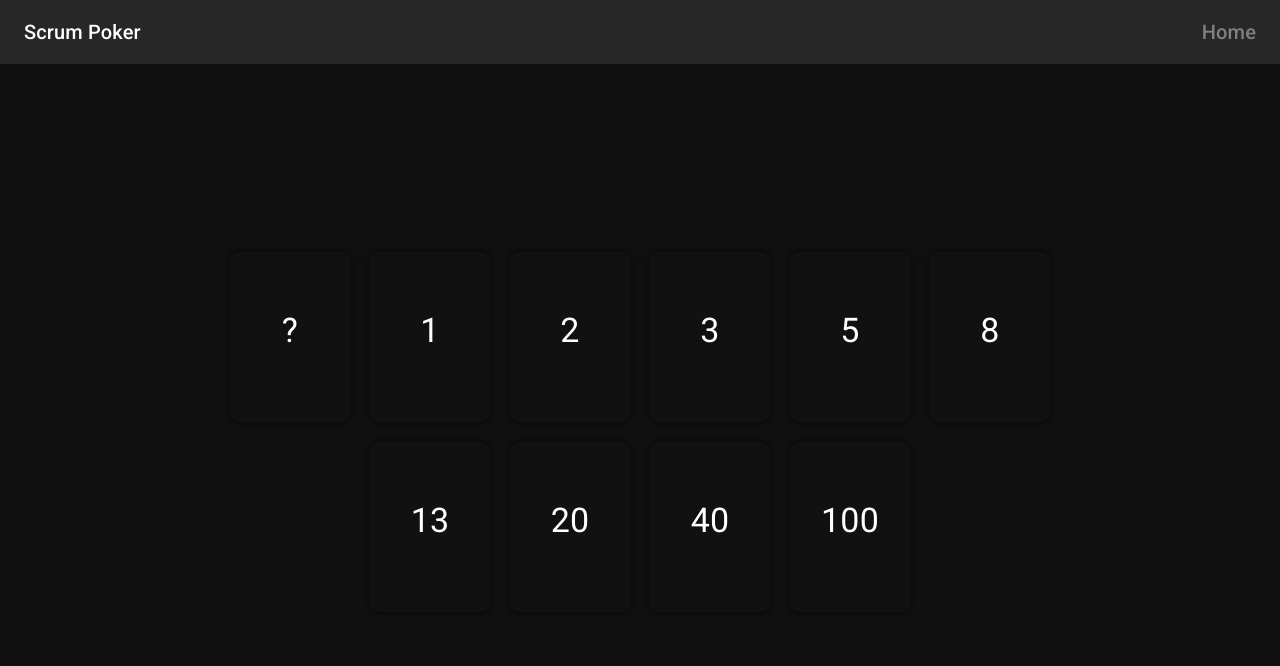
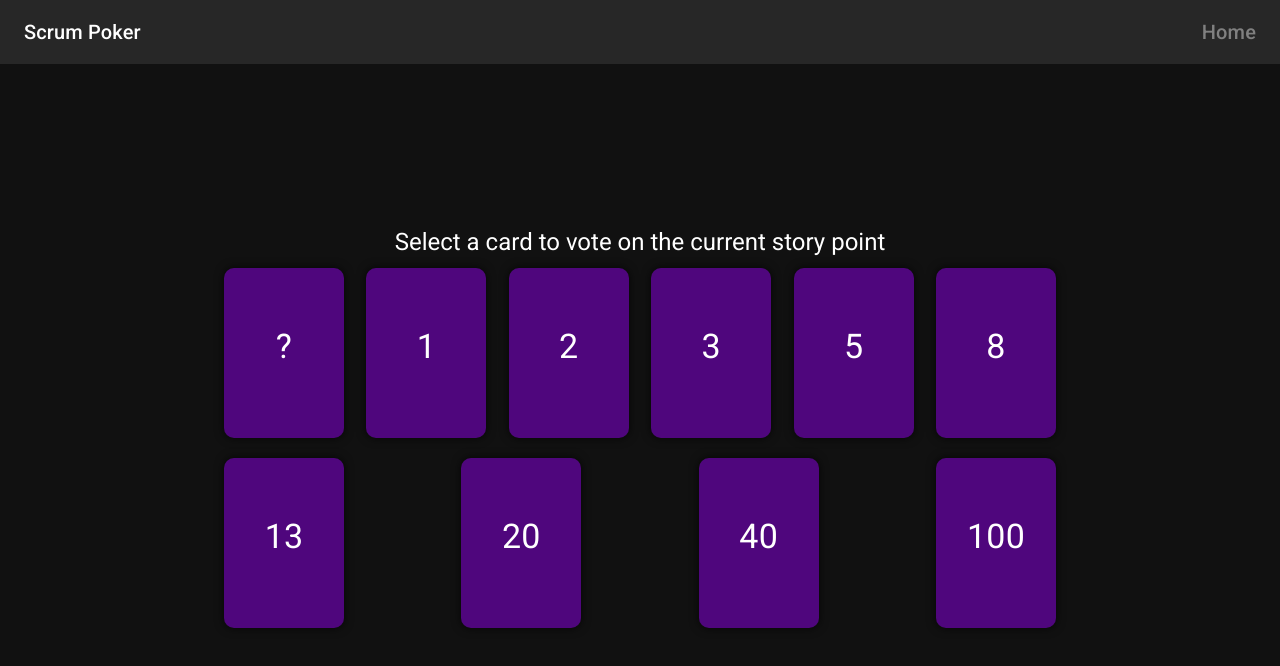
Before and after one commit to ConnorHartland/scrum-poker, a React (Vite) app in the folder client/: page /room/1 in a window 1280 px wide. Shown: the top 666 px of the page. Built offline with nearby package versions, Linux system fonts and the light colour scheme; the HTML template or start-up script is replaced by a standard one.

Commit message:
room page with cards

```diff
--- a/client/src/components/card/index.tsx
+++ b/client/src/components/card/index.tsx
@@ -25,7 +25,7 @@ const CardContainer = styled('div')({
   flexDirection: 'column',
   justifyContent: 'center',
   alignItems: 'center',
-  backgroundColor: '#111111',
+  backgroundColor: '#7100b7a6',
   borderRadius: '10px',
   padding: '10px',
   margin: '10px',
@@ -37,16 +37,4 @@ const CardContainer = styled('div')({
   cursor: 'pointer',
   boxShadow: '0px 0px 10px 0px rgba(0,0,0,0.75)',
   transition: 'all 0.2s ease-in-out',
-  '&:hover': {
-    transform: 'scale(1.1)',
-    boxShadow: '0px 0px 10px 0px rgba(0,0,0,0.75)',
-  },
-  '&:active': {
-    transform: 'scale(1.05)',
-    boxShadow: '0px 0px 10px 0px rgba(0,0,0,0.75)',
-  },
-  '&:focus': {
-    transform: 'scale(1.05)',
-    boxShadow: '0px 0px 10px 0px rgba(0,0,0,0.75)',
-  },
 })
--- a/client/src/pages/room-page/cards/index.tsx
+++ b/client/src/pages/room-page/cards/index.tsx
@@ -1,73 +1,45 @@
-import { Box } from '@mui/material'
+import { Box, Typography } from '@mui/material'
 import Card from 'components/card'
 import styled from '@emotion/styled'
 import { Container } from '@mui/system'
 import { motion } from 'framer-motion'
 
 const Cards = () => {
-  // Create a  list of cards for Scrum poker that follow the Fibonacci sequence
-  // 1, 2, 3, 5, 8, 13, 21, 34, 55, 89
   const CARDS = [
-    {
-      value: '?',
-      selected: false,
-    },
-    {
-      value: '1',
-      selected: false,
-    },
-    {
-      value: '2',
-      selected: false,
-    },
-    {
-      value: '3',
-      selected: false,
-    },
-    {
-      value: '5',
-      selected: false,
-    },
-    {
-      value: '8',
-      selected: false,
-    },
-    {
-      value: '13',
-      selected: false,
-    },
-    {
-      value: '20',
-      selected: false,
-    },
-    {
-      value: '40',
-      selected: false,
-    },
-    {
-      value: '100',
-      selected: false,
-    },
+    { value: '?', selected: false },
+    { value: '1', selected: false },
+    { value: '2', selected: false },
+    { value: '3', selected: false },
+    { value: '5', selected: false },
+    { value: '8', selected: false },
+    { value: '13', selected: false },
+    { value: '20', selected: false },
+    { value: '40', selected: false },
+    { value: '100', selected: false },
   ]
 
   return (
     <Wrapper maxWidth="md">
+      <Typography variant="h5" color={'white'}>
+        Select a card to vote on the current story point
+      </Typography>
+      <Row>
         {CARDS.map((card, index) => (
           <motion.div
-          key={card.value} // Make sure to provide a unique key
-          initial={{ scale: 0 }} // initial state
-          animate={{ scale: 1 }} // animate to
-          transition={{
-            delay: index * 0.2,
-            duration: 0.5,
-            type: 'spring',
-            stiffness: 100,
+            key={card.value}
+            initial={{ opacity: 0, y: -10 }}
+            animate={{ opacity: 1, y: 0 }}
+            transition={{ delay: 0.1 * index, duration: 0.1 }}
+            whileHover={{
+              scale: 1.05,
+              transition: { duration: 0.01, ease: 'easeInOut' },
             }}
-          exit={{ scale: 0 }} // exit state (if needed)
+            whileTap={{ scale: 0.95, transition: { duration: 0.1 } }}
           >
             <Card value={card.value} selected={card.selected} />
           </motion.div>
         ))}
+      </Row>
     </Wrapper>
   )
 }
@@ -76,8 +48,16 @@ export default Cards
 
 const Wrapper = styled(Container)({
   display: 'flex',
-  flexDirection: 'row',
+  flexDirection: 'column',
   justifyContent: 'center',
   alignItems: 'center',
   flexWrap: 'wrap',
 })
+
+const Row = styled(Box)({
+  display: 'flex',
+  flexDirection: 'row',
+  flexWrap: 'wrap',
+  justifyContent: 'space-between',
+  alignItems: 'center',
+})
```
Also changed, not shown: 2 other files (tests, documents, lock files or other folders). Lines whose indentation alone changed are shown as unchanged.
